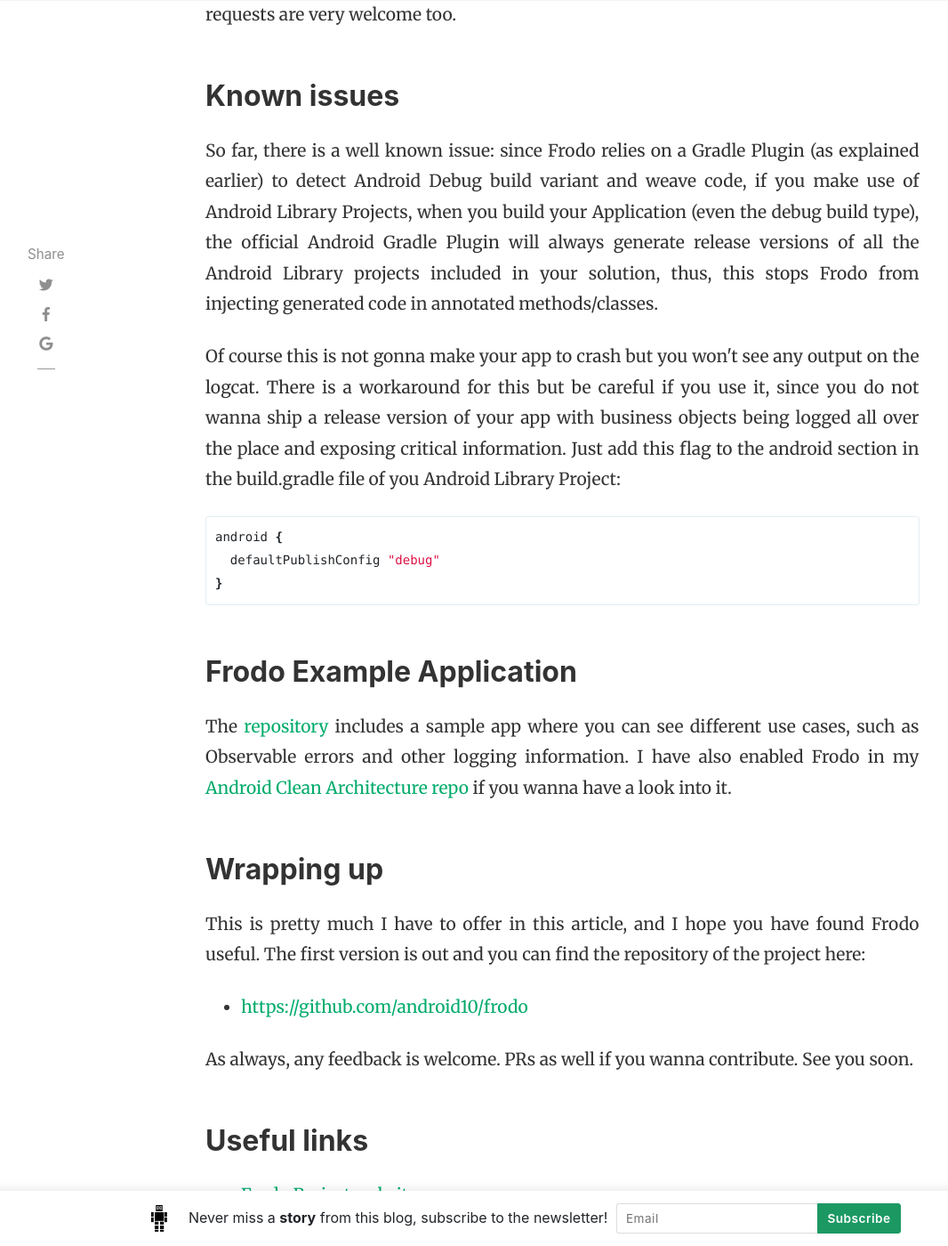
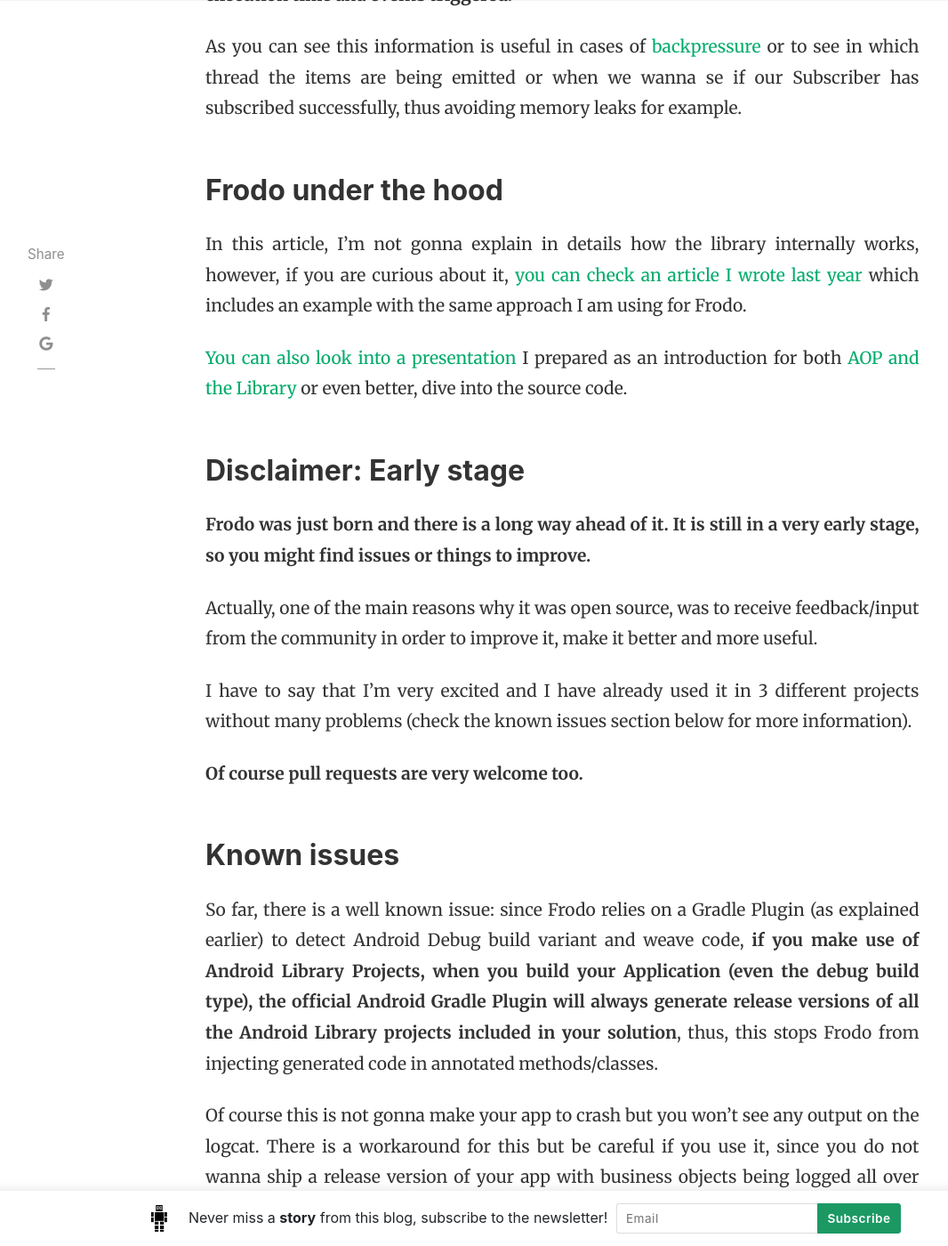
Before and after one commit to android10/legacy-android10.github.io, a Jekyll site: the page built from _posts/2015-11-05-debugging-rxjava-on-android.md, in a window 1280 px wide and 1400 px high, scrolled down 8242 px. Shown: the whole window at 89% size, without its empty margins (54-1120 px from the left). Built offline with Jekyll 4.4.1, drawn with Linux system fonts in a browser that asks for light colours; nearby versions of some CDN libraries; comment, search, counter and statistics services are not loaded; some of the changed text lies outside the part shown.

Commit message:
Format article: Debugging RxJava on Android.

````diff
--- a/_posts/2015-11-05-debugging-rxjava-on-android.md
+++ b/_posts/2015-11-05-debugging-rxjava-on-android.md
@@ -29,33 +28,42 @@
   - reactive programming
   - weaving
 ---
-<p class="justify"><span class="boldtext">Debugging</span> is the process of finding and resolving bugs or defects that prevent correct operation of computer software (<a href="https://en.wikipedia.org/wiki/Debugging" target="_blank">Wikipedia</a>).</p>
+Debugging is the process of finding and resolving bugs or defects that prevent correct operation of computer software (<a href="https://en.wikipedia.org/wiki/Debugging" target="_blank">Wikipedia</a>).
 
-<p class="justify">Nowadays debugging is not an easy task, specially with all the complexity around current systems: <span class="boldtext">Android is not an exception to this rule</span> and since we are dealing with asynchronous executions, that becomes way harder.</p>
+**Nowadays debugging is not an easy task, specially with all the complexity around current systems:** Android is not an exception to this rule and since we are dealing with asynchronous executions, that makes the process even harder.
 
-<p class="justify">As you might know, at <a href="https://soundcloud.com/" target="_blank">@SoundCloud</a>, we are heavily using <a href="https://github.com/ReactiveX/RxJava" target="_blank">RxJava</a> as one of our core components for <span class="boldtext">Android Development</span>, so in this article I am gonna walk you through the way we debug Rx <a href="http://reactivex.io/documentation/observable.html" target="_blank">Observables</a> and <a href="http://reactivex.io/RxJava/javadoc/rx/Subscriber.html" target="_blank">Subscribers</a>.</p>
+As you might know, at <a href="https://soundcloud.com/" target="_blank">@SoundCloud</a>, we are heavily using <a href="https://github.com/ReactiveX/RxJava" target="_blank">RxJava</a> as one of our core components for Android Development, so in this article I am gonna walk you through the way we debug Rx <a href="http://reactivex.io/documentation/observable.html" target="_blank">Observables</a> and <a href="http://reactivex.io/RxJava/javadoc/rx/Subscriber.html" target="_blank">Subscribers</a>.
+
 
 ## Give a warm welcome to Frodo
 
-<p class="justify">Let me get started by introducing <span class="boldtext">Frodo</span>, but first, if you already watched <a href="https://www.youtube.com/watch?v=R16OHcZJTno" target="_blank">Matthias Käppler talk at GOTO Conference</a> (if you have not yet, I strongly recommend it), you may have noticed that he talks about someone called <a href="https://github.com/android10/gandalf" target="_blank">Gandalf</a> (<a href="https://youtu.be/R16OHcZJTno?t=2475" target="_blank">minute 41:15</a>).</p>
+Let me get started by introducing **Frodo**, but first, if you already watched <a href="https://www.youtube.com/watch?v=R16OHcZJTno" target="_blank">Matthias Käppler talk at GOTO Conference</a> (if you have not yet, I strongly recommend it), you may have noticed that he talks about someone called <a href="https://github.com/android10/gandalf" target="_blank">Gandalf</a> (<a href="https://youtu.be/R16OHcZJTno?t=2475" target="_blank">minute 41:15</a>).
 
-<p class="justify">All right, I have to say that in the beginning, <a href="https://github.com/android10/gandalf" target="_blank">Gandalf was my failed attempt</a> to create an <span class="boldtext">Aspect Oriented Library for Android</span>, fortunately after working hard and receiving useful feedback, it became an <span class="boldtext">Android Development Kit</span> we use at <a href="https://soundcloud.com/" target="_blank">@SoundCloud</a>. However, I wanted to have <span class="boldtext">something smaller that solves only one problem</span>, so I decided to extract <a href="https://github.com/ReactiveX/RxJava" target="_blank">RxJava</a> Logging specifics that I have been working on, and give life to <span class="boldtext">Frodo</span>.</p>
+All right, I have to say that in the beginning, <a href="https://github.com/android10/gandalf" target="_blank">Gandalf was my failed attempt</a> to create an **Aspect Oriented Library for Android**, fortunately after working hard and receiving useful feedback, it became an **Android Development Kit** we use at <a href="https://soundcloud.com/" target="_blank">@SoundCloud</a>.
 
-<p class="justify"><span class="boldtext">Frodo</span> is no more than an <span class="boldtext">Android Library for Logging RxJava Observables and Subscribers</span> (for now), let's say <span class="boldtext">Gandalf's</span> little son or brother. It was actually inspired by <a href="https://github.com/JakeWharton/hugo" target="_blank">Jake Wharton's Hugo Library</a>.</p>
+However, I wanted to have something smaller that solves only one problem, so I decided to extract <a href="https://github.com/ReactiveX/RxJava" target="_blank">RxJava</a> Logging specifics that I have been working on, and **give life to Frodo.**
 
-<img class="aligncenter wp-image-402 size-full" src="/assets/migrated/frodo_one.jpg" alt="frodo_one" width="450" height="415" srcset="/assets/migrated/frodo_one.jpg 450w, /assets/migrated/frodo_one-300x277.jpg 300w" sizes="(max-width: 450px) 100vw, 450px" />
+**Frodo** is no more than **an Android Library for Logging RxJava Observables and Subscribers** (for now), let's say Gandalf's little son or brother. It was actually inspired by <a href="https://github.com/JakeWharton/hugo" target="_blank">Jake Wharton's Hugo Library</a>.
+
+![debug_rxjava_android](/assets/images/debug_rxjava_android_01.jpg)
+
 
 ## Debugging RxJava
 
-<p class="justify">First of all, I assume that you have basic knowledge about <span class="boldtext">RxJava</span> and its core components: <span class="boldtext">Observables</span> and <span class="boldtext">Subscribers</span>.</p>
+First of all, I assume that you have basic knowledge about **RxJava** and its core components: **Observables** and **Subscribers**.
 
-<p class="justify"><span class="boldtext">Debugging is a cross cutting concern</span> and we know how frustrating and painful could be. Additionally, many times you have to write code (that is not part of your business logic) in order to <span class="boldtext">debug</span> stuff, which make things even more complicated, specially when it comes to <span class="boldtext">asynchronous code execution</span>.</p>
+**Debugging is a cross cutting concern and we know how frustrating and painful could be**. Additionally, many times you have to write code (that is not part of your business logic) in order to debug stuff, which makes things even more complicated, specially when it comes to asynchronous code execution.
 
-<p class="justify"><span class="boldtext">Frodo was born to achieve this and avoid writing code for debugging RxJava objects. It is based on Java Annotations and relies on a Gradle Plugin</span> that detects when the Debug build type of your application is compiled, and weaves code, which is gonna print <span class="boldtext">RxJava Objects logging information</span> on the android logcat output. For instance, <span class="boldtext">it is safe to keep Frodo annotations in your codebase</span> even when you are generating Release versions of your Android App. So now, let's get our hands dirty and have a taste of it.</p>
+**Frodo was born to achieve this and avoid writing code for debugging RxJava objects**. It is based on **Java Annotations** and relies on a **Gradle Plugin** that detects when the Debug build type of your application is compiled, and weaves code, **which is gonna print RxJava Objects logging information on the android logcat output**.
+
+**For instance, it is safe to keep Frodo annotations in your codebase** even when you are generating Release versions of your Android App.
+
+So now, let's get our hands dirty and have a taste of it.
+
 
 ## Using Frodo
 
-<p class="justify">To use <span class="boldtext">Frodo</span> the first thing we need to do is to simply apply a <span class="boldtext">Gradle Plugin</span> to our Android Project like this:</p>
+To use Frodo the first thing we need to do is to simply apply a Gradle Plugin to our Android Project like this:
 
 ```groovy
 buildscript {
@@ -72,11 +80,14 @@
 apply plugin: 'com.fernandocejas.frodo'
 ```
 
-<p class="justify">As you can see, we add <span class="boldtext">"com.fernandocejas.frodo:frodo-plugin:0.8.1"</span> to the classpath and afterwards we apply the plugin <span class="boldtext">'com.fernandocejas.frodo'</span>. That should be enough to have access to the <span class="boldtext">Java annotations provided by the Library</span>.</p>
+As you can see, we add ```com.fernandocejas.frodo:frodo-plugin:0.8.1``` to the classpath and afterwards we apply the plugin ```com.fernandocejas.frodo```. That should be enough to have access to the Java annotations provided by the Library.
+
 
 ## Inspecting @RxLogObservable
 
-<p class="justify"><span class="boldtext">The first core functionality of Frodo is to log RxJava Observables through @RxLogObservable Java annotation</span>. Let's say we have a method that returns an Observable which will emit a list of some sort of DummyClass:</p>
+The first core functionality of Frodo is to log RxJava Observables through ```@RxLogObservable``` Java annotation.
+
+Let's say we have a method that returns an **Observable** which will emit a list of some sort of **DummyClass**:
 
 ```java
 public class ObservableSample {
@@ -105,7 +116,7 @@
 }
 ```
 
-<p class="justify">Then we subscribe to our sample observable:</p>
+Then we subscribe to our sample observable:
 
 ```java
 final ObservableSample observableSample = new ObservableSample();
@@ -120,7 +131,7 @@
   });
 ```
 
-<p class="justify">When compiling and running our application, this is the information <span class="boldtext">we are gonna see on the android logcat:</span></p>
+When compiling and running our application, this is the information we are gonna see on the android logcat:
 
 ```
 ObservableSample  D  Frodo => [@Observable :: @InClass -> ObservableSample :: @Method -> list()]
@@ -131,11 +142,16 @@
                   D  Frodo => [@Observable#list -> onUnsubscribe() :: @ObserveOn -> main]
 ```
 
-<p class="justify"><span class="boldtext">Basically this means that we subscribed to an Observable returned by the list() method in ObservableSample class</span>. Then we get information about the emitted items, schedulers and events triggered by the annotated Observable.</p>
+Basically this means that we subscribed to an **Observable** returned by the ```list()``` method in **ObservableSample class**.
+
+Then we get information about the emitted items, schedulers and events triggered by the annotated Observable.
+
 
 ## Inspecting @RxLogSubscriber
 
-<p class="justify"><span class="boldtext">Let's now explore what @RxLogSubscriber is capable of.</span><br /> To put an example, let's create a <span class="boldtext">RxJava</span> dummy Subscriber and annotate it with <span class="boldtext">@RxLogSubscriber.</span></p>
+Let's now explore what ```@RxLogSubscriber`` is capable of.
+
+To put an example, let's create a RxJava dummy Subscriber and annotate it with ```@RxLogSubscriber```.
 
 ```java
 @RxLogSubscriber
@@ -165,7 +181,9 @@
 }
 ```
 
-<p class="justify"><span class="boldtext">Forget about the <a href="https://github.com/ReactiveX/RxJava/wiki/Backpressure" target="_blank">backpressure</a> name of this Subscriber for now, since this topic deserves a whole article.</span> Just know that this Subscriber will only request 16 elements and it is gonna do nothing with the items it receives on the <span class="boldtext">onNext()</span> method. Even though that, <span class="boldtext">we still wanna see what is going on when it subscribes to any Observable which emits Integer values</span>:</p>
+Forget about the <a href="https://github.com/ReactiveX/RxJava/wiki/Backpressure" target="_blank">backpressure</a> name of this Subscriber for now, since this topic deserves a whole article. Just know that **this Subscriber will only request 16 elements** and it is gonna do nothing with the items it receives on the ```onNext()``` method.
+
+Even though that, we still wanna see what is going on when it subscribes to any **Observable** which emits **Integer** values:
 
 ```java
 public class ObservableSample {
@@ -189,7 +207,7 @@
 }
 ```
 
-<p class="justify">Here is when <span class="boldtext">we subscribe</span> to our SampleObservable:</p>
+Here is when we subscribe to our **SampleObservable**:
 
 ```java
 final ObservableSample observableSample = new ObservableSample();
@@ -200,7 +218,7 @@
   .subscribe(new MySubscriberBackpressure());
 ```
 
-<p class="justify"><span class="boldtext">Again when we compile and run our application,</span> this is what we get from the logcat output:</p>
+Again when we compile and run our application, this is what we get from the logcat output:
 
 ```
 SubscriberBackpressure  D  Frodo => [@Subscriber :: MySubscriberBackpressure -> onStart()]
@@ -225,29 +243,36 @@
                         D  Frodo => [@Subscriber :: MySubscriberBackpressure -> unSubscribe()]
 ```
 
-<p class="justify"><span class="boldtext">Information here includes each of the items received, number of elements, schedulers, execution time and events triggered.</span></p>
+Information here includes each of the **items received**, **number of elements**, **schedulers**, **execution time** and **events triggered**.
 
-<p class="justify">As you can see this information is useful in cases of <a href="https://github.com/ReactiveX/RxJava/wiki/Backpressure" target="_blank">backpressure</a>, or to see <span class="boldtext">in which thread the items are being emitted</span> or when we wanna se if our <span class="boldtext">Subscriber has subscribed successfully</span>, thus <span class="boldtext">avoiding memory leaks for example.</span></p>
+As you can see this information is useful in cases of <a href="https://github.com/ReactiveX/RxJava/wiki/Backpressure" target="_blank">backpressure</a> or to see in which thread the items are being emitted or when we wanna se if our Subscriber has subscribed successfully, thus avoiding memory leaks for example.
+
 
 ## Frodo under the hood
 
-<p class="justify"><span class="boldtext">In this article, I'm not gonna explain in details how the library internally works,</span> however, if you are curious about it, <a href="http://fernandocejas.com/2014/08/03/aspect-oriented-programming-in-android/" target="_blank">you can check an article I wrote last year</a> which includes an example with the same approach I am using for <span class="boldtext">Frodo</span>.</p>
+In this article, I'm not gonna explain in details how the library internally works, however, if you are curious about it, <a href="http://fernandocejas.com/2014/08/03/aspect-oriented-programming-in-android/" target="_blank">you can check an article I wrote last year</a> which includes an example with the same approach I am using for Frodo.
 
-<p class="justify"><span class="boldtext"><a href="https://speakerdeck.com/android10/android-aspect-oriented-programming" target="_blank">You can also look into a presentation</a></span> I prepared as an introduction for both <a href="https://speakerdeck.com/android10/android-aspect-oriented-programming" target="_blank">AOP and the Library</a> or even better, dive into the source code.</p>
+<a href="https://speakerdeck.com/android10/android-aspect-oriented-programming" target="_blank">You can also look into a presentation</a> I prepared as an introduction for both <a href="https://speakerdeck.com/android10/android-aspect-oriented-programming" target="_blank">AOP and the Library</a> or even better, dive into the source code.
+
 
 ## Disclaimer: Early stage
 
-<p class="justify"><span class="boldtext">Frodo was just born and there is a long way ahead of it. It is still in a very early stage, so you might find issues or things to improve.</span></p>
+**Frodo was just born and there is a long way ahead of it. It is still in a very early stage, so you might find issues or things to improve.**
 
-<p class="justify">
-  Actually, one of the main reasons why it was open source, was <span class="boldtext">to receive feedback/input from the community</span> in order to improve it, make it better and more useful. I have to say that I'm very excited and I have already used it in 3 different projects without many problems (check the known issues section below for more information). <span class="boldtext">Of course pull requests are very welcome too.</span>
-</p>
+Actually, one of the main reasons why it was open source, was to receive feedback/input from the community in order to improve it, make it better and more useful.
+
+I have to say that I'm very excited and I have already used it in 3 different projects without many problems (check the known issues section below for more information).
+
+**Of course pull requests are very welcome too.**
+
 
 ## Known issues
 
-<p class="justify"><span class="boldtext">So far, there is a well known issue:</span> since <span class="boldtext">Frodo</span> relies on a <span class="boldtext">Gradle Plugin</span> (as explained earlier) to detect <span class="boldtext">Android Debug build variant and weave code</span>, <span class="boldtext">if you make use of Android Library Projects,</span> when you build your Application (even the debug build type), the <span class="boldtext">official Android Gradle Plugin</span> will always generate release versions of all the Android Library projects included in your solution, thus, <span class="boldtext">this stops Frodo from injecting generated code in annotated methods/classes</span>.</p>
+So far, there is a well known issue: since Frodo relies on a Gradle Plugin (as explained earlier) to detect Android Debug build variant and weave code, **if you make use of Android Library Projects, when you build your Application (even the debug build type), the official Android Gradle Plugin will always generate release versions of all the Android Library projects included in your solution**, thus, this stops Frodo from injecting generated code in annotated methods/classes.
 
-<p class="justify">Of course this is not gonna make your app to crash but you won't see any output on the logcat. <span class="boldtext">There is a workaround </span>for this but be careful if you use it, since you do not wanna ship a release version of your app with business objects being logged all over the place and exposing critical information. Just add this flag to the android section in the <span class="boldtext">build.gradle</span> file of you <span class="boldtext">Android Library Project:</span></p>
+Of course this is not gonna make your app to crash but you won't see any output on the logcat. There is a workaround for this but be careful if you use it, since you do not wanna ship a release version of your app with business objects being logged all over the place and exposing critical information.
+
+Just add this flag to the android section in the ```build.gradle``` file of you **Android Library Project**:
 
 ```groovy
 android {
@@ -255,17 +280,24 @@
 }
 ```
 
+
 ## Frodo Example Application
 
-<p class="justify">The <a href="https://github.com/android10/frodo" target="_blank">repository</a> includes a <span class="boldtext">sample app</span> where you can see different use cases, such as <span class="boldtext">Observable errors and other logging information.</span> I have also enabled <span class="boldtext">Frodo</span> in my <a href="https://github.com/android10/Android-CleanArchitecture" target="_blank">Android Clean Architecture repo</a> if you wanna have a look into it.</p>
+The <a href="https://github.com/android10/frodo" target="_blank">repository</a> includes a sample app where you can see different use cases, such as **Observable errors and other logging information**.
+
+I have also enabled Frodo in my <a href="https://github.com/android10/Android-CleanArchitecture" target="_blank">Android Clean Architecture repo</a> if you wanna have a look into it.
+
 
 ## Wrapping up
 
-<p class="justify"><span class="boldtext">This is pretty much I have to offer in this article, and I hope you have found Frodo useful.</span> The first version is out and you can find the repository of the project here: </p>
+This is pretty much I have to offer in this article, and **I hope you have found Frodo useful.**
+
+The first version is out and you can find the repository of the project here:
 
 * <a href="https://github.com/android10/frodo" target="_blank">https://github.com/android10/frodo</a>
 
-<p class="justify"><span class="boldtext">As always, any feedback is welcome. PRs as well if you wanna contribute.</span> See you soon.</p>
+As always, any feedback is welcome. PRs as well if you wanna contribute. See you soon.
+
 
 ## Useful links
 
````
Also changed, not shown: other parts of _posts/2015-11-05-debugging-rxjava-on-android.md (+6 -7 lines), assets/images/debug_rxjava_android_01.jpg (added).
